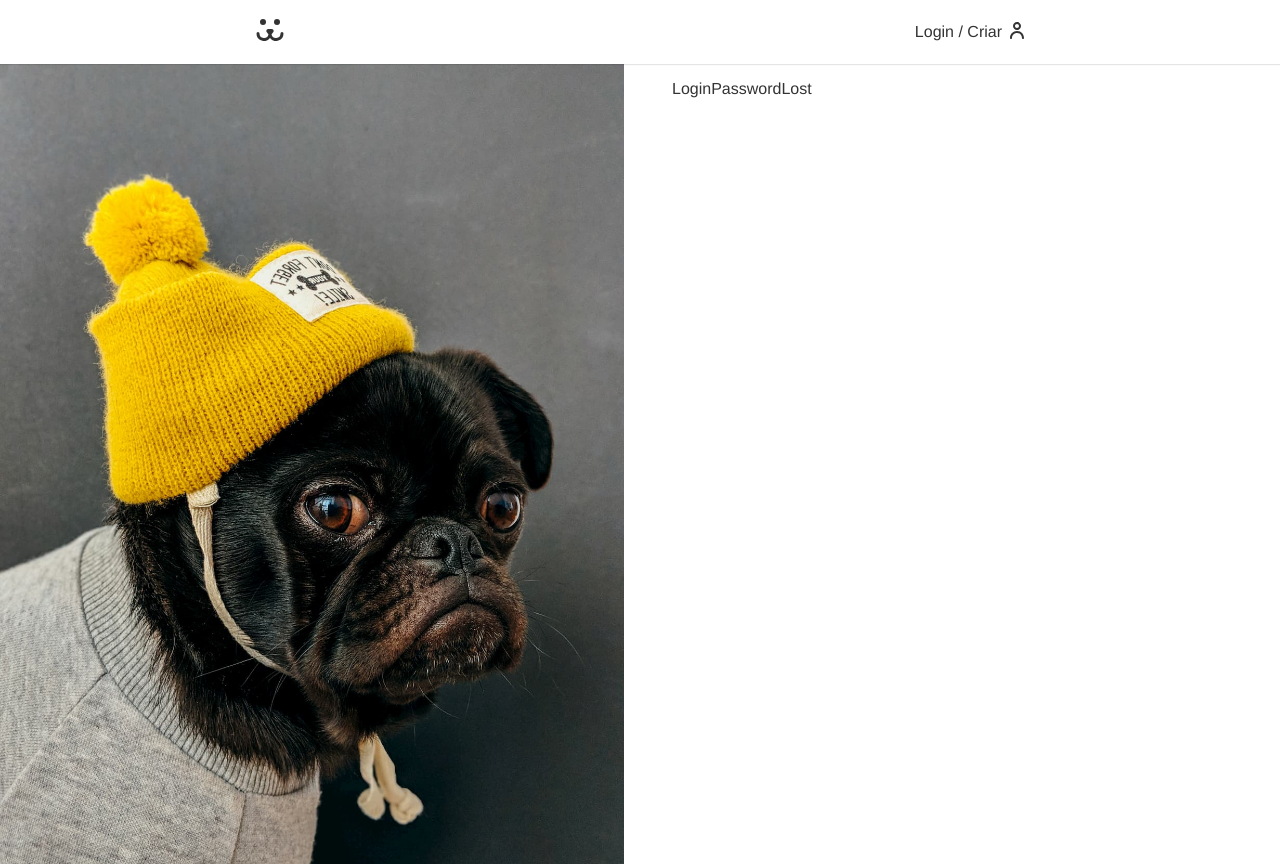
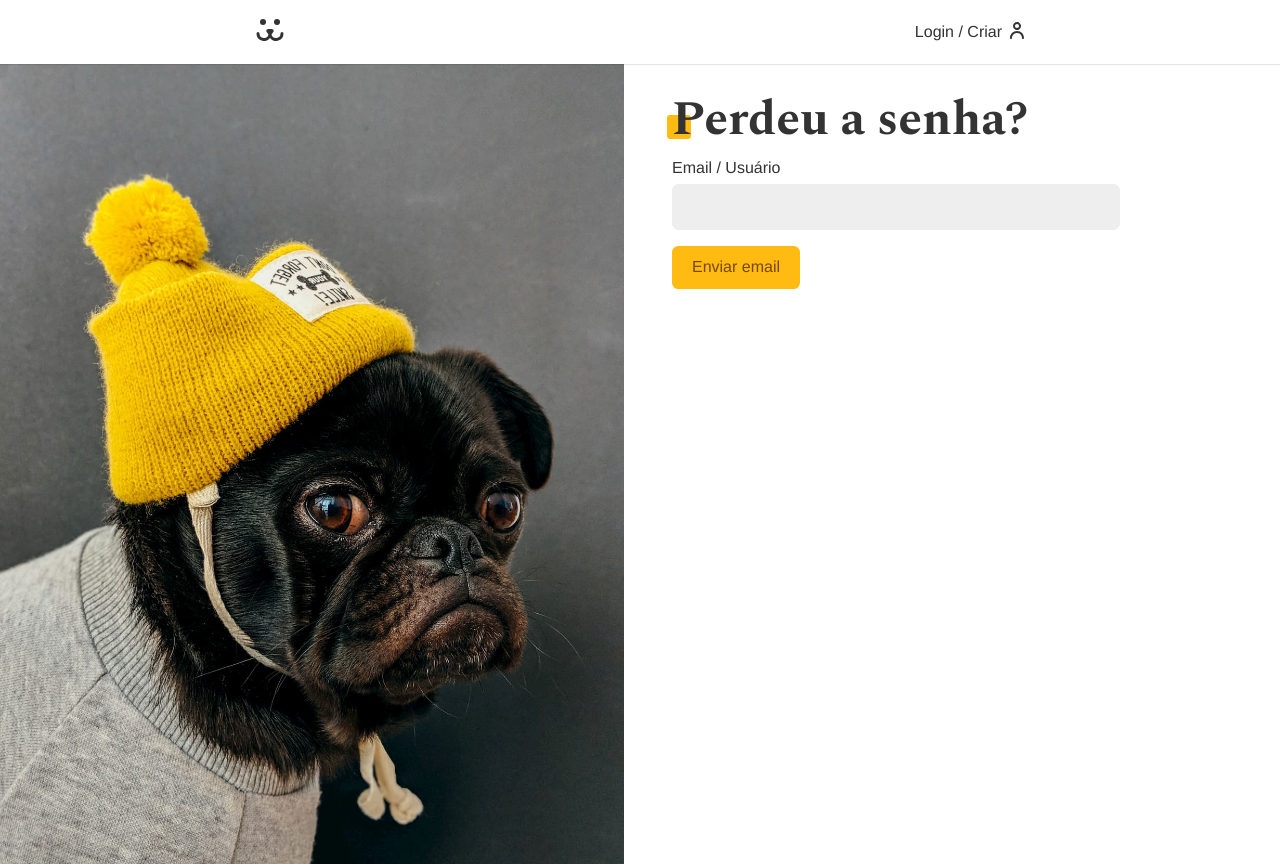
Before and after one commit to jorgeSilva/Dogs, a React (Create React App) app: page /login/perdeu in a window 1280 px wide. Built offline with nearby package versions, Linux system fonts and the light colour scheme; the HTML template or start-up script is replaced by a standard one.

Commit message:
Adição da função e tela esqueceu e trocar a senha

```diff
--- a/src/Components/Login/LoginPasswordLost/LoginPasswordLost.js
+++ b/src/Components/Login/LoginPasswordLost/LoginPasswordLost.js
@@ -1,8 +1,41 @@
 import React from 'react'
+import Input from '../../Forms/Input/Input'
+import Button from '../../Forms/Button/Button'
+import useForm from '../../../Hooks/useForm'
+import useFetch from '../../../Hooks/useFetch'
+import { PASSWORD_LOST } from '../../../api/Api'
+import Erro from '../../Helper/Erro'
 
 const LoginPasswordLost = () => {
+
+  const login = useForm()
+  const {data, loading, error, request} = useFetch()
+
+  async function handleSubmit(e){
+    e.preventDefault()
+    if(login.validate()){
+      const {url, options} = PASSWORD_LOST(
+        {
+          login: login.value,
+          url: window.location.href.replace('perdeu', 'resetar')
+        }
+      )
+      const {json} = await request(url, options)
+    }
+  }
+
   return (
-    <div>LoginPasswordLost</div>
+    <section>
+      <h1 className='title'>Perdeu a senha?</h1>
+      {data ? <p style={{color:'#4c1'}}>{data}</p> : (
+        <form onSubmit={handleSubmit}>
+          <Input label='Email / Usuário' type='text' name='login' {...login}/>
+          {loading ? <Button>Enviando...</Button> : <Button>Enviar email</Button>}
+        </form>
+      )}
+
+      <Erro erro={error}/>
+    </section>
   )
 }
 
--- a/src/Components/Login/LoginPasswordReset/LoginPasswordReset.js
+++ b/src/Components/Login/LoginPasswordReset/LoginPasswordReset.js
@@ -1,8 +1,52 @@
 import React from 'react'
+import { useNavigate } from 'react-router-dom'
+import { PASSWORD_RESET } from '../../../api/Api'
+import useFetch from '../../../Hooks/useFetch'
+import useForm from '../../../Hooks/useForm'
+import Button from '../../Forms/Button/Button'
+import Input from '../../Forms/Input/Input'
+import Erro from '../../Helper/Erro'
 
 const LoginPasswordReset = () => {
+
+  const [login, setLogin] = React.useState('')
+  const [key, setKey] = React.useState('')
+  const password = useForm('password')
+  const {error, loading, request} = useFetch()
+  const navigate = useNavigate()
+
+  React.useEffect(() => {
+    const params = new URLSearchParams(window.location.search)
+    const key = params.get('key')
+    const login = params.get('login')
+
+    if(key) setKey(key)
+    if(login) setLogin(login)
+  }, [])
+
+  async function handleSubmit(e){
+    e.preventDefault()
+    if(password.validate){
+      const {url, options} = PASSWORD_RESET({
+        login,
+        key,
+        password: password.value
+      })
+
+      const {response} =  await request(url, options)
+      if(response.ok) navigate('/login')
+    }
+  }
+
   return (
-    <div>LoginPasswordReset</div>
+    <div>
+      <h1 className='title'>Resete a senha</h1>
+      <form onSubmit={handleSubmit}>
+        <Input label='Nova Senha' type='password' name='password' {...password}/>
+        {loading ? <Button>Resetando...</Button> : <Button>Resetar</Button>}
+      </form>
+      <Erro erro={error}/>
+    </div>
   )
 }
 
--- a/src/api/Api.js
+++ b/src/api/Api.js
@@ -114,3 +114,29 @@
     }
   }
 }
+
+export function PASSWORD_LOST(body){
+  return {
+    url: API_URL + '/api/password/lost',
+    options:{
+      method: 'POST',
+      headers:{
+        'Content-Type': 'application/json'
+      },
+      body: JSON.stringify(body)
+    }
+  }
+}
+
+export function PASSWORD_RESET(body){
+  return {
+    url: API_URL + '/api/password/reset',
+    options:{
+      method: 'POST',
+      headers:{
+        'Content-Type': 'application/json'
+      },
+      body: JSON.stringify(body)
+    }
+  }
+}
```
Also changed, not shown: src/Components/Helper/Head.js (added, +14 -0 lines).
